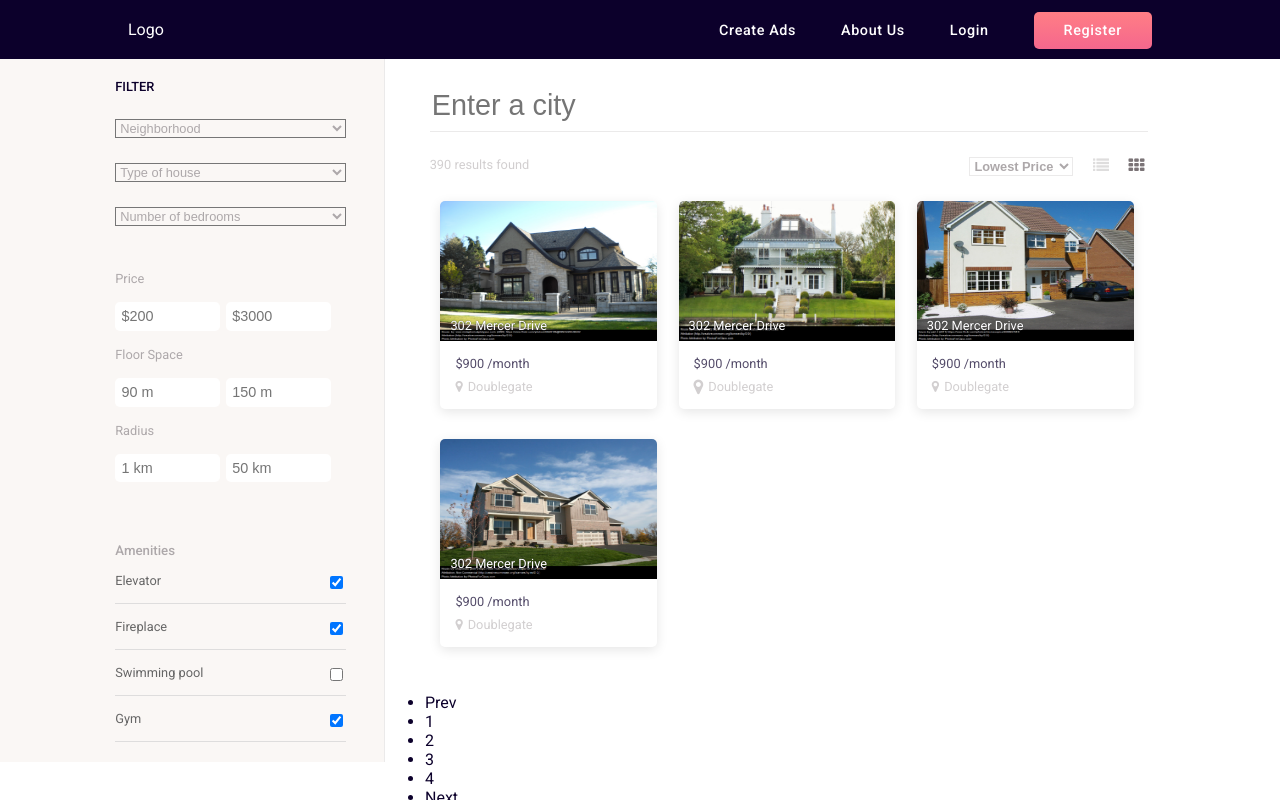
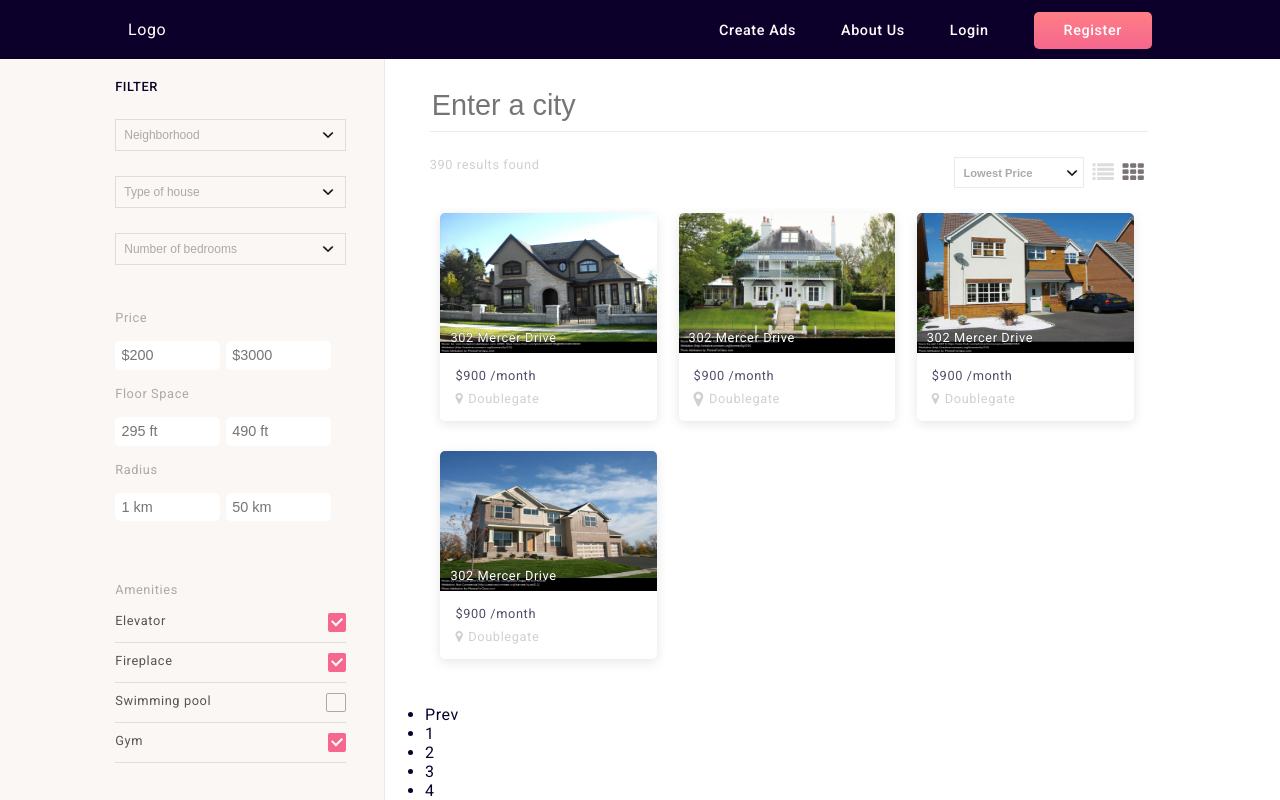
Before and after one commit to sanddc318/react-fullstack-ecommerce, a React (Create React App) app: page / in a window 1280 px wide. Shown: the top 800 px of the page. Built offline with nearby package versions, Linux system fonts and the light colour scheme.

Commit message:
Styled the select tags and checkboxes.

```diff
--- a/src/assets/css/App.css
+++ b/src/assets/css/App.css
@@ -32,12 +32,16 @@ header {
           color: #FFFEFF;
           border-radius: 5px; }
 
+#content-area {
+  height: 1050px; }
+
 #filter {
   display: inline-block;
   float: left;
   background-color: #FAF7F5;
   width: 30%;
-  border-right: 1px solid #ebeaea; }
+  border-right: 1px solid #ebeaea;
+  height: 100%; }
   #filter .inside {
     padding: 20px 0;
     max-width: 60%;
@@ -48,14 +52,21 @@ header {
       font-weight: 500;
       font-size: .8rem; }
     #filter .inside select {
-      background: transparent;
-      font-size: .8rem;
+      background: url(../images/chevron-down.png) no-repeat 95% center;
+      background-size: 12px;
+      font-size: .75rem;
       font-weight: 500;
       color: #ADA8AA;
       display: block;
       margin-bottom: 25px;
+      padding: 8px;
       width: 100%;
-      outline: none; }
+      outline: none;
+      border: 0.01px solid #dedddd;
+      -webkit-appearance: none;
+      -moz-appearance: none;
+      -o-appearance: none;
+      appearance: none; }
     #filter .inside .sliders .title {
       font-size: .8rem;
       display: block;
@@ -76,24 +87,62 @@ header {
       margin-top: 45px; }
     #filter .inside .sliders.radius {
       margin-bottom: 45px; }
-    #filter .inside .amenities h5 {
-      color: #ADA8AA;
-      margin: 0;
-      font-weight: 500; }
-    #filter .inside .amenities label {
+    #filter .inside .amenities .title {
+      font-size: .8rem;
       display: block;
+      margin-bottom: 1rem;
+      color: #ADA8AA; }
+    #filter .inside .amenities .amen-checkbox {
       width: 100%;
-      padding: 15px 0;
+      margin: 10px auto;
+      position: relative;
+      display: flex;
+      justify-content: space-between;
       border-bottom: 1px solid #dedddd;
-      font-size: .8rem;
-      color: #666; }
-      #filter .inside .amenities label input[type='checkbox'] {
-        float: right; }
+      padding-bottom: 10px;
+      color: #555; }
+      #filter .inside .amenities .amen-checkbox span {
+        font-size: .8rem;
+        line-height: 16px; }
+      #filter .inside .amenities .amen-checkbox label {
+        cursor: pointer;
+        position: relative;
+        width: 18px;
+        right: 0;
+        background: transparent;
+        border: 1px solid #ADA8AA;
+        border-radius: 2px; }
+        #filter .inside .amenities .amen-checkbox label:after {
+          opacity: 0.2;
+          content: '';
+          position: absolute;
+          width: 8px;
+          height: 5px;
+          background: transparent;
+          top: 4px;
+          left: 4px;
+          border: 2px solid transparent;
+          border-top: none;
+          border-right: none;
+          transform: rotate(-45deg); }
+        #filter .inside .amenities .amen-checkbox label:hover::after {
+          opacity: .5; }
+      #filter .inside .amenities .amen-checkbox input[type='checkbox'] {
+        visibility: hidden; }
+        #filter .inside .amenities .amen-checkbox input[type='checkbox']:checked + label:after {
+          border: 2px solid #FFFEFF;
+          border-top: none;
+          border-right: none;
+          opacity: 1; }
+        #filter .inside .amenities .amen-checkbox input[type='checkbox']:checked + label {
+          background: #F5678D;
+          border: none; }
 
 #listings {
   display: inline-block;
   float: left;
-  width: 69.8%; }
+  width: 69.8%;
+  height: 100%; }
   #listings .inside {
     width: 80%;
     margin: 20px auto 0 5%; }
@@ -115,18 +164,23 @@ header {
         color: #d2cfd0;
         font-size: .8rem; }
       #listings .inside .search-wrapper .results-wrapper .sort-options {
-        width: 175px;
+        width: 190px;
         display: flex;
         justify-content: space-between; }
         #listings .inside .search-wrapper .results-wrapper .sort-options select {
-          background: transparent;
-          font-size: .8rem;
+          appearance: none;
+          background: url(../images/chevron-down.png) no-repeat 95% center;
+          background-size: 12px;
+          padding: 8px;
+          width: 130px;
+          font-size: .7rem;
           font-weight: 700;
           color: #ADA8AA;
           outline: none;
           border-color: #ebeaea; }
         #listings .inside .search-wrapper .results-wrapper .sort-options i.fa {
-          color: #dedddd; }
+          color: #dedddd;
+          line-height: 31px; }
           #listings .inside .search-wrapper .results-wrapper .sort-options i.fa.fa-th {
             color: #7b7477; }
     #listings .inside .listing-wrapper {
--- a/src/assets/css/_content-area.sass
+++ b/src/assets/css/_content-area.sass
@@ -1,4 +1,7 @@
 @import 'variables'
+
+#content-area
+  height: 1050px
 
 #filter
   display: inline-block
@@ -6,6 +9,7 @@
   background-color: $offwhite
   width: 30%
   border-right: 1px solid lighten($gray, 25%)
+  height: 100%
 
   .inside
     padding: 20px 0
@@ -19,14 +23,21 @@
       font-size: .8rem
 
     select
-      background: transparent
-      font-size: .8rem
+      background: url(../images/chevron-down.png) no-repeat 95% center
+      background-size: 12px
+      font-size: .75rem
       font-weight: 500
       color: $gray
       display: block
       margin-bottom: 25px
+      padding: 8px
       width: 100%
       outline: none
+      border: .01px solid lighten($gray, 20%)
+      -webkit-appearance: none
+      -moz-appearance: none
+      -o-appearance: none
+      appearance: none
 
     .sliders
       .title
@@ -54,28 +65,66 @@
         margin-bottom: 45px
 
     .amenities
-      h5
+      .title
+        font-size: .8rem
+        display: block
+        margin-bottom: 1rem
         color: $gray
-        margin: 0
-        font-weight: 500
 
-      label
-        display: block
+      .amen-checkbox
         width: 100%
-        padding: 15px 0
+        margin: 10px auto
+        position: relative
+        display: flex
+        justify-content: space-between
         border-bottom: 1px solid lighten($gray, 20%)
-        font-size: .8rem
-        color: #666
+        padding-bottom: 10px
+        color: #555
+
+        span
+          font-size: .8rem
+          line-height: 16px
+
+        label
+          cursor: pointer
+          position: relative
+          width: 18px
+          right: 0
+          background: transparent
+          border: 1px solid $gray
+          border-radius: 2px
+          &:after
+            opacity: 0.2
+            content: ''
+            position: absolute
+            width: 8px
+            height: 5px
+            background: transparent
+            top: 4px
+            left: 4px
+            border: 2px solid transparent
+            border-top: none
+            border-right: none
+            transform: rotate(-45deg)
+          &:hover::after
+            opacity: .5
 
         input[type='checkbox']
-          float: right
-
-
+          visibility: hidden
+          &:checked + label:after
+            border: 2px solid $white
+            border-top: none
+            border-right: none
+            opacity: 1
+          &:checked + label
+            background: $pink
+            border: none
 
 #listings
   display: inline-block
   float: left
   width: 69.8%
+  height: 100%
 
   .inside
     width: 80%
@@ -103,13 +152,17 @@
           font-size: .8rem
 
         .sort-options
-          width: 175px
+          width: 190px
           display: flex
           justify-content: space-between
 
           select
-            background: transparent
-            font-size: .8rem
+            appearance: none
+            background: url(../images/chevron-down.png) no-repeat 95% center
+            background-size: 12px
+            padding: 8px
+            width: 130px
+            font-size: .7rem
             font-weight: 700
             color: $gray
             outline: none
@@ -117,6 +170,7 @@
 
           i.fa
             color: lighten($gray, 20%)
+            line-height: 31px
             &.fa-th
               color: darken($gray, 20%)
 
--- a/src/assets/css/index.css
+++ b/src/assets/css/index.css
@@ -5,4 +5,5 @@ body {
   padding: 0;
   font-family: 'Roboto', sans-serif;
   box-sizing: border-box;
-  color: #0C002B; }
+  color: #0C002B;
+  letter-spacing: .6px; }
--- a/src/assets/css/index.sass
+++ b/src/assets/css/index.sass
@@ -8,3 +8,4 @@ body
   font-family: 'Roboto', sans-serif
   box-sizing: border-box
   color: $darkpurple
+  letter-spacing: .6px
--- a/src/components/Filter.js
+++ b/src/components/Filter.js
@@ -49,14 +49,14 @@ class Filter extends Component {
               type="text"
               name="min-floor-space"
               className="min-floor-space"
-              placeholder="90 m"
+              placeholder="295 ft"
             />
 
             <input
               type="text"
               name="max-floor-space"
               className="max-floor-space"
-              placeholder="150 m"
+              placeholder="490 ft"
             />
           </div>
 
@@ -78,43 +78,55 @@ class Filter extends Component {
           </div>
 
           {/* CHECKBOXES */}
-          <div className="amenities">
-            <h5>Amenities</h5>
-            <label htmlFor="amenities">
+          <section className="amenities">
+            <span className="title">Amenities</span>
+            <div className="amen-checkbox">
               <span>Elevator</span>
               <input
                 type="checkbox"
                 name="amenities"
+                id="checkbox1"
                 value="elevator"
                 defaultChecked
               />
-            </label>
+              <label htmlFor="checkbox1" />
+            </div>
 
-            <label htmlFor="amenities">
+            <div className="amen-checkbox">
               <span>Fireplace</span>
               <input
                 type="checkbox"
                 name="amenities"
+                id="checkbox2"
                 value="fireplace"
                 defaultChecked
               />
-            </label>
+              <label htmlFor="checkbox2" />
+            </div>
 
-            <label htmlFor="amenities">
+            <div className="amen-checkbox">
               <span>Swimming pool</span>
-              <input type="checkbox" name="amenities" value="swimmingpool" />
-            </label>
+              <input
+                type="checkbox"
+                name="amenities"
+                id="checkbox3"
+                value="swimmingpool"
+              />
+              <label htmlFor="checkbox3" />
+            </div>
 
-            <label htmlFor="amenities">
+            <div className="amen-checkbox">
               <span>Gym</span>
               <input
                 type="checkbox"
                 name="amenities"
+                id="checkbox4"
                 value="gym"
                 defaultChecked
               />
-            </label>
-          </div>
+              <label htmlFor="checkbox4" />
+            </div>
+          </section>
         </div>
       </section>
     )
--- a/src/components/Listings.js
+++ b/src/components/Listings.js
@@ -28,8 +28,8 @@ class Listings extends Component {
                   <option value="price-desc">Highest Price</option>
                 </select>
 
-                <i className="fa fa-list" aria-hidden="true" />
-                <i className="fa fa-th" aria-hidden="true" />
+                <i className="fa fa-list fa-lg" aria-hidden="true" />
+                <i className="fa fa-th fa-lg" aria-hidden="true" />
               </div>
             </div>
           </div>
@@ -57,7 +57,7 @@ class Listings extends Component {
                 <div className="top-row">
                   <span>
                     <i className="fa fa-wrench" aria-hidden="true" />
-                    288 m&sup2;
+                    944 ft&sup2;
                   </span>
                   <span>
                     <i className="fa fa-bed" aria-hidden="true" />
@@ -108,7 +108,7 @@ class Listings extends Component {
                 <div className="top-row">
                   <span>
                     <i className="fa fa-wrench" aria-hidden="true" />
-                    288 m&sup2;
+                    944 ft&sup2;
                   </span>
                   <span>
                     <i className="fa fa-bed" aria-hidden="true" />
@@ -159,7 +159,7 @@ class Listings extends Component {
                 <div className="top-row">
                   <span>
                     <i className="fa fa-wrench" aria-hidden="true" />
-                    288 m&sup2;
+                    944 ft&sup2;
                   </span>
                   <span>
                     <i className="fa fa-bed" aria-hidden="true" />
@@ -210,7 +210,7 @@ class Listings extends Component {
                 <div className="top-row">
                   <span>
                     <i className="fa fa-wrench" aria-hidden="true" />
-                    288 m&sup2;
+                    944 ft&sup2;
                   </span>
                   <span>
                     <i className="fa fa-bed" aria-hidden="true" />
```
Also changed, not shown: src/assets/images/chevron-down.png (added).
